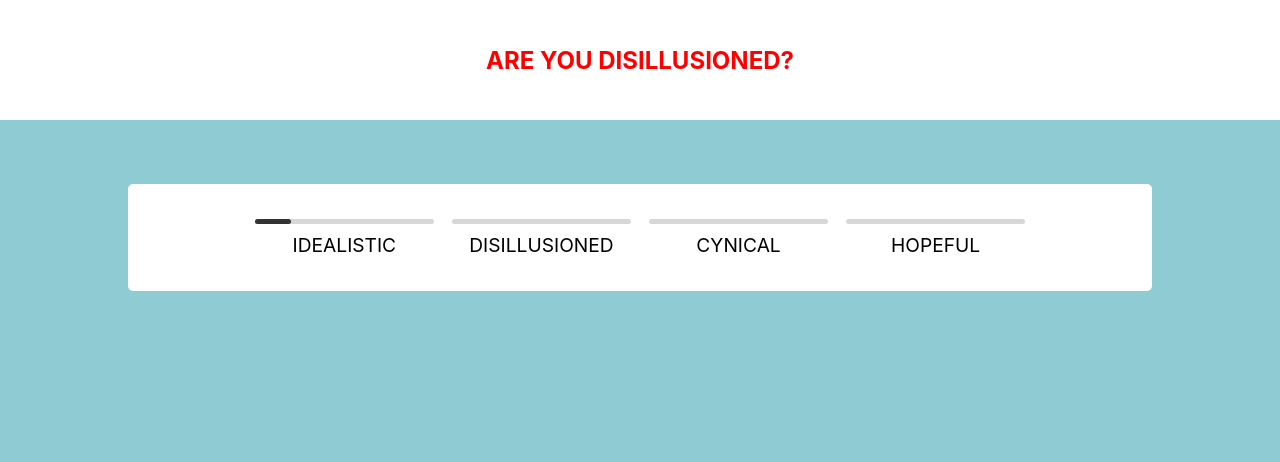
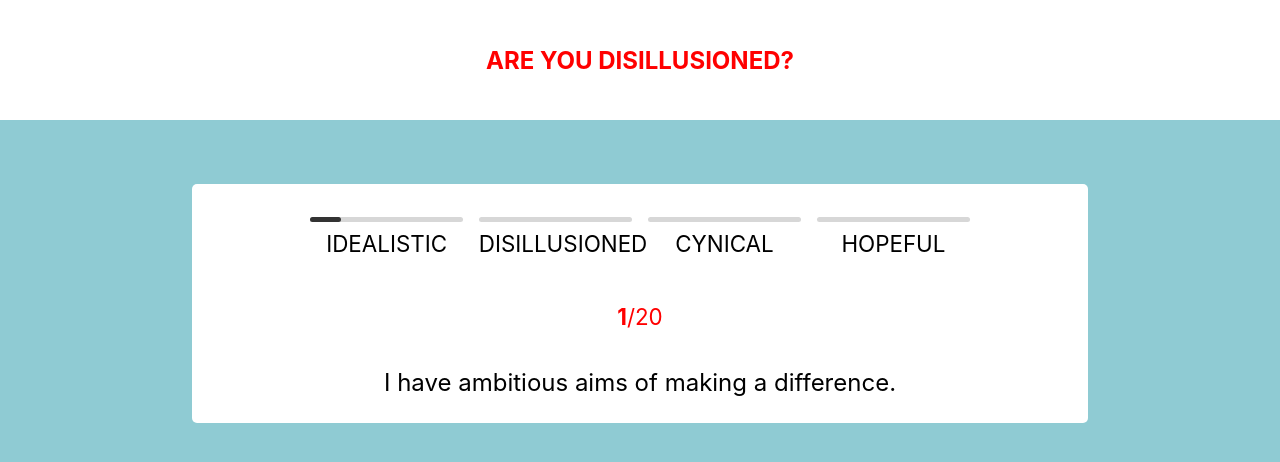
Before and after one commit to Hriday1321/StudioAssessment, a React (Create React App) app: page / in a window 1280 px wide. Shown: the top 462 px of the page. Built offline with nearby package versions, Linux system fonts and the light colour scheme; the HTML template or start-up script is replaced by a standard one.

Commit message:
slider left now main

```diff
--- a/src/components/Body/Body.elements.js
+++ b/src/components/Body/Body.elements.js
@@ -2,7 +2,7 @@ import styled from 'styled-components'
 
 export const Container = styled.div`
     background-color: white;
-    width: 70%;
+    width: 60%;
     margin: 5% auto;
     border-radius: 5px;
     padding: 2% 5%;
@@ -11,12 +11,22 @@ export const Container = styled.div`
 export const Cont = styled.div`
     display: flex;
     justify-content: center;
+    font-size: 1.5em;
+`
+
+export const Cont2 = styled.div`
+    display: flex;
+    justify-content: center;
+    color: red;
+    font-size: 1.4em;
+    margin: 5% 0;
 `
 
 export const Div = styled.div`
     width: 20%;
+    color: black;
     margin: 1%;
     text-align: center;
-    font-size: 1.2em;
+    font-size: 1.4rem;
     font-weight: 400;
 `;
--- a/src/components/Body/Body.js
+++ b/src/components/Body/Body.js
@@ -1,8 +1,10 @@
 import React from 'react'
 import Bar from '../Bar/Bar'
-import { Container, Cont, Div } from './Body.elements'
+import { Container, Cont, Cont2, Div } from './Body.elements'
+import { data } from './../../utils/data'
 
 function Body() {
+  const [value, setValue] = React.useState(1);
   return (
     <Container>
         <Cont>
@@ -23,6 +25,10 @@ function Body() {
                 HOPEFUL
             </Div>
         </Cont>
+        <Cont2>
+            <b>{value}</b>/20
+        </Cont2>
+        <Cont>{data[value - 1].ques}</Cont>
     </Container>
   )
 }
```
